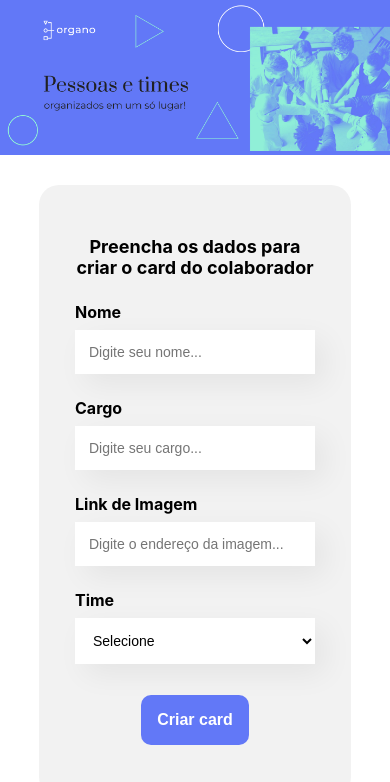
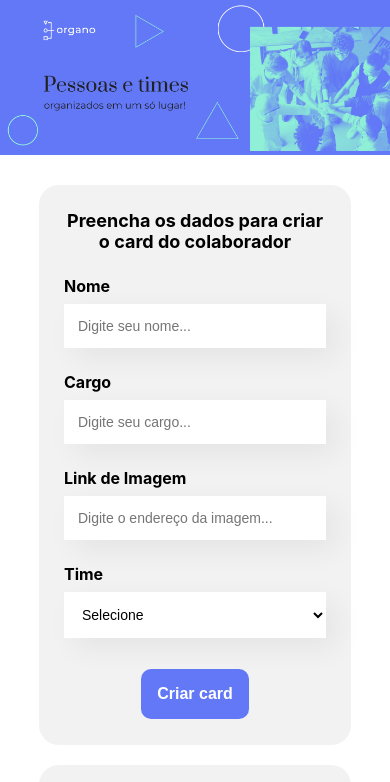
Before and after one commit to Greisonboff/orgaano-react, a React (Create React App) app: page / in a window 390 px wide. Shown: the top 782 px of the page. Built offline with nearby package versions, Linux system fonts and the light colour scheme.

Commit message:
ajust form

```diff
--- a/src/componentes/Formulario/Formulario.css
+++ b/src/componentes/Formulario/Formulario.css
@@ -38,6 +38,6 @@
     }
 
     .formaulario form {
-        padding: 36px 36px;
+        padding: 10px 25px;
     }
 }
```
